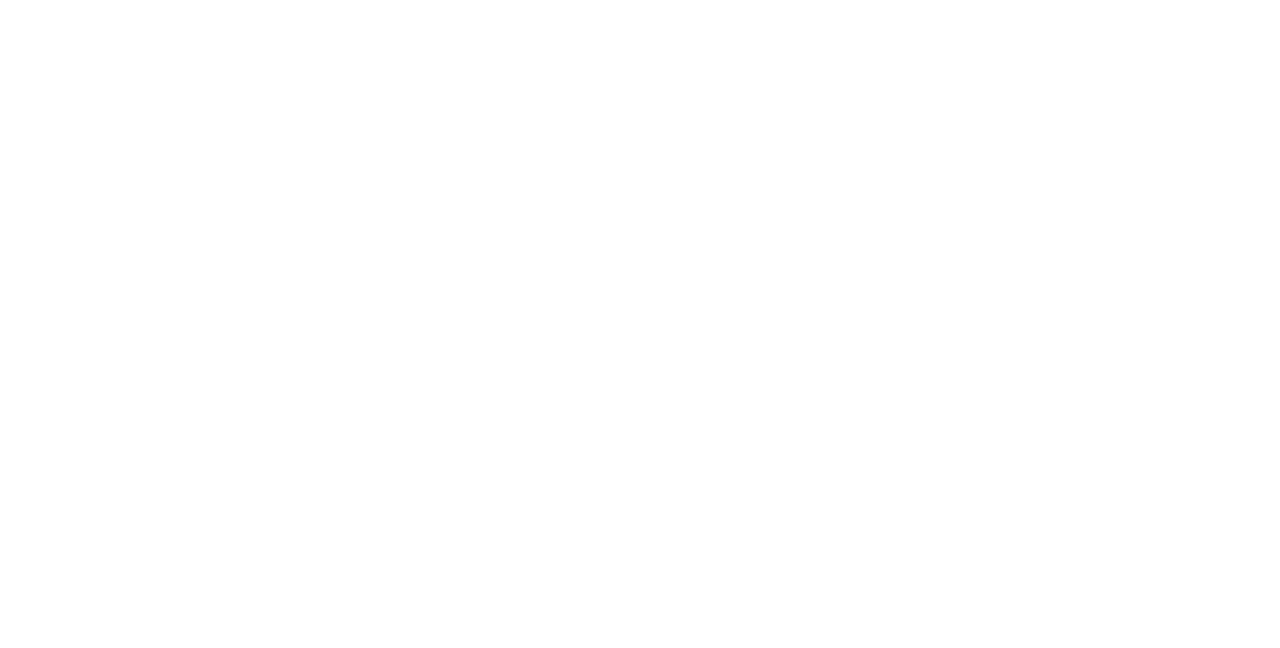
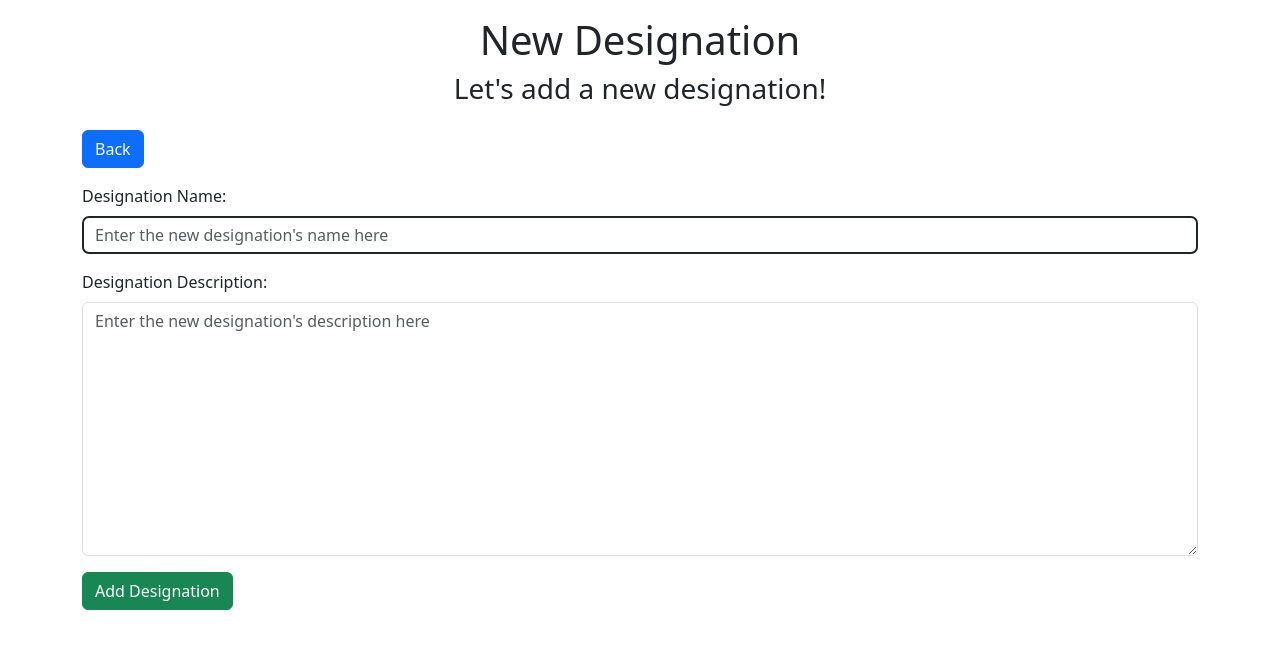
Before and after one commit to MohammadAbdurRafi/Employee-Management-DB, a plain HTML site: page client/new-designation.html in a window 1280 px wide. Drawn offline with nearby package versions, Linux system fonts and the light colour scheme.

Commit message:
Configured the displaying of current designations. Just need to figure out why the client isn't able to add designations. Some sort of 23502 error from postgres.

```diff
--- a/client/js/new-designation.js
+++ b/client/js/new-designation.js
@@ -0,0 +1,33 @@
+const API_URL = 'http://localhost:4000/api/designations';
+
+const submitNewDesignation = () => {
+  const designation_name = document.getElementById(
+    'form-designation-name'
+  ).value;
+  const designation_description = document.getElementById(
+    'form-designation-description'
+  ).value;
+
+  console.log(designation_name);
+  console.log(designation_description);
+
+  let data = new FormData();
+  data.append('designation_name', designation_name);
+  data.append('designation_description', designation_description);
+
+  console.log(data);
+
+  fetch(API_URL, {
+    method: 'POST',
+    body: data,
+  })
+    .then((response) => {
+      return response.json();
+    })
+    .then((data) => {
+      console.log(data);
+    })
+    .catch((err) => {
+      console.log(err);
+    });
+};
--- a/client/new-designation.html
+++ b/client/new-designation.html
@@ -4,8 +4,56 @@
     <meta charset="UTF-8" />
     <meta name="viewport" content="width=device-width, initial-scale=1.0" />
     <title>Document</title>
+    <link
+      rel="stylesheet"
+      href="https://cdnjs.cloudflare.com/ajax/libs/bootstrap/5.3.1/css/bootstrap.min.css"
+      integrity="sha512-Z/def5z5u2aR89OuzYcxmDJ0Bnd5V1cKqBEbvLOiUNWdg9PQeXVvXLI90SE4QOHGlfLqUnDNVAYyZi8UwUTmWQ=="
+      crossorigin="anonymous"
+      referrerpolicy="no-referrer"
+    />
+    <link rel="stylesheet" href="css/new-employee.css" />
   </head>
   <body>
+    <div class="container">
+      <header class="text-center mt-3">
+        <h1>New Designation</h1>
+        <h3>Let's add a new designation!</h3>
+      </header>
+
+      <a href="/client/index.html">
+        <button class="btn btn-primary btn-block mt-3">Back</button>
+      </a>
+
+      <form action="">
+        <label for="" class="form-label mt-3">Designation Name:</label>
+        <input
+          type="text"
+          class="form-control"
+          id="form-designation-name"
+          placeholder="Enter the new designation's name here"
+        />
+
+        <label for="" class="form-label mt-3">Designation Description:</label>
+        <textarea
+          class="form-control"
+          name=""
+          id="form-designation-description"
+          cols="30"
+          rows="10"
+          placeholder="Enter the new designation's description here"
+        ></textarea>
+
+        <button
+          type="button"
+          class="btn btn-success mt-3"
+          id="form-employee-submit"
+          onclick="submitNewDesignation()"
+        >
+          Add Designation
+        </button>
+      </form>
+    </div>
+
     <script src="js/new-designation.js"></script>
   </body>
 </html>
```
Also changed, not shown: client/designation.html (+17 -0 lines), client/index.html (+10 -3 lines), client/js/designation.js (+36 -0 lines).
